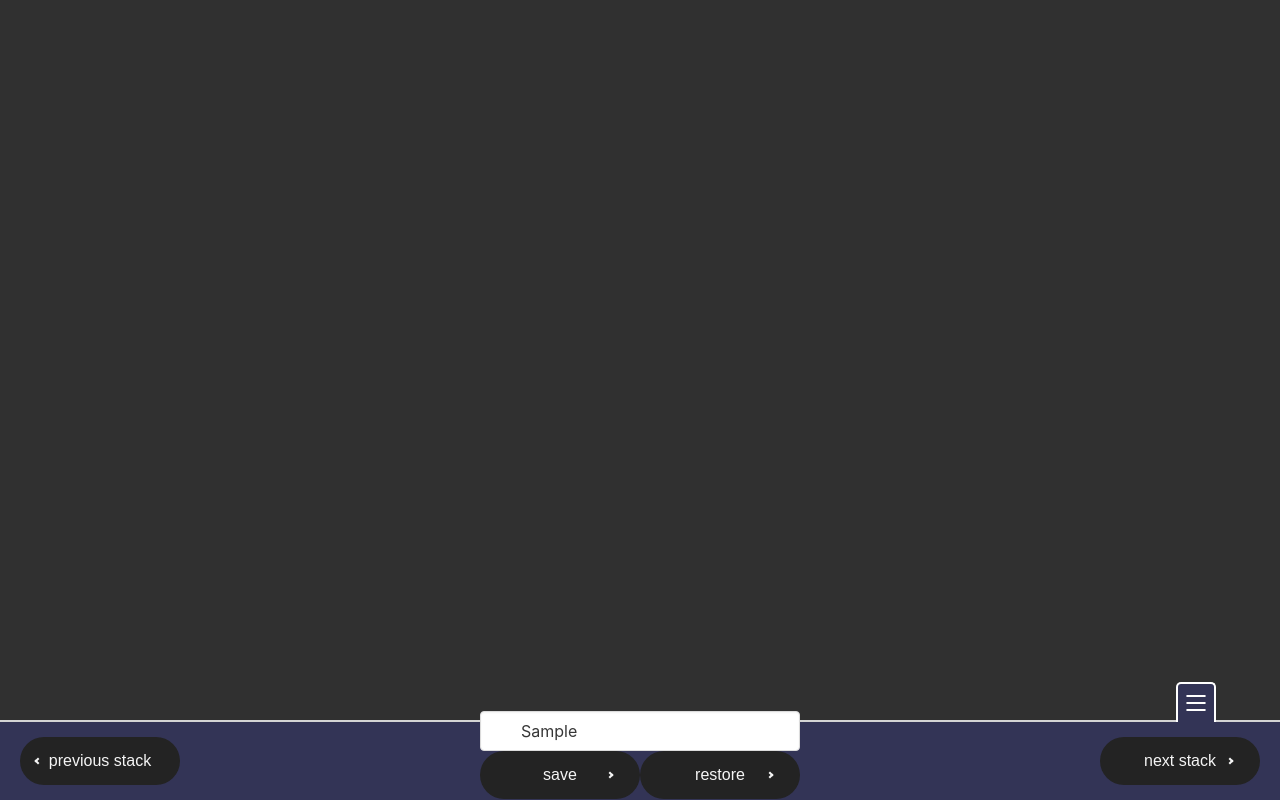
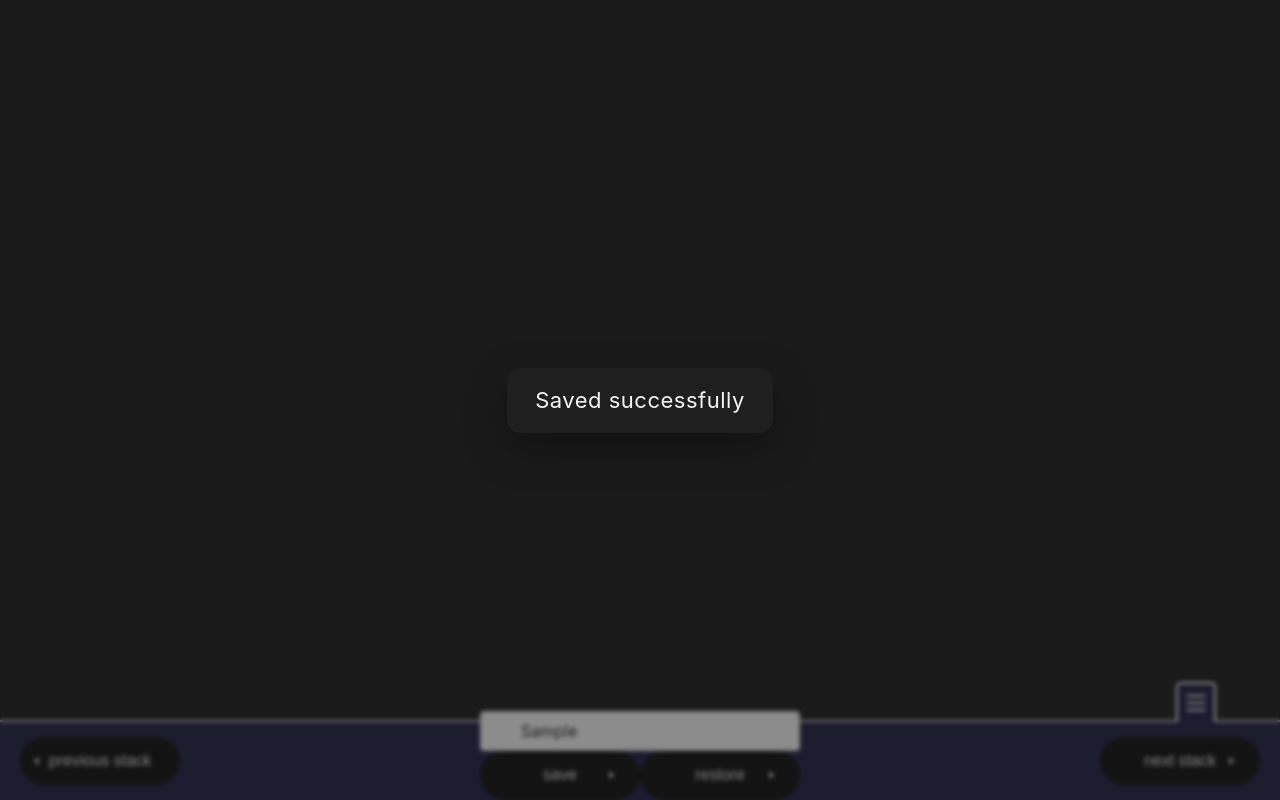
Before and after one commit to AbdoMoh96/redditImageViewer, a React (Vite) app: page / in a window 1280 px wide. Both pictures are taken after typing "Sample" into the empty fields and a click on the button "save". Built offline with nearby package versions, Linux system fonts and the light colour scheme.

Commit message:
added save confirmation

```diff
--- a/src/Components/Pages/HomePage/Panel/Scss/style.scss
+++ b/src/Components/Pages/HomePage/Panel/Scss/style.scss
@@ -81,6 +81,45 @@
   }
 }
 
+.saved_modal{
+  position: fixed;
+  inset: 0;
+  z-index: 1000;
+  display: flex;
+  align-items: center;
+  justify-content: center;
+}
+
+.saved_modal__backdrop{
+  position: absolute;
+  inset: 0;
+  background: rgba(0, 0, 0, 0.45);
+  backdrop-filter: blur(2px);
+}
+
+.saved_modal__content{
+  position: relative;
+  padding: 16px 28px;
+  background: #1f1f1f;
+  color: #f5f5f5;
+  border-radius: 14px;
+  font-size: 22px;
+  letter-spacing: 0.5px;
+  box-shadow: 0 16px 40px rgba(0, 0, 0, 0.35);
+  animation: saved_modal_in 0.25s ease-out;
+}
+
+@keyframes saved_modal_in{
+  from{
+    opacity: 0;
+    transform: translateY(8px) scale(0.98);
+  }
+  to{
+    opacity: 1;
+    transform: translateY(0) scale(1);
+  }
+}
+
 /*
 .card_media{
   @include backgroundImg('../../../../../Resources/Public/Panel/images/media.jpg');
--- a/src/Components/Pages/HomePage/Panel/index.jsx
+++ b/src/Components/Pages/HomePage/Panel/index.jsx
@@ -1,4 +1,4 @@
-import React, { useEffect, useState } from "react";
+import React, { useEffect, useRef, useState } from "react";
 import { Section, OpenBtn, CloseBtn, Button } from "./StyledComponents/style";
 import "./Scss/style.scss";
 import axios from "axios";
@@ -15,6 +15,8 @@ const Panel = ({ imagesUpdate, loader, activeSlide, slideToUpdate }) => {
     previous: "",
   });
   const [count, countUpdate] = useState(0);
+  const [showSavedModal, setShowSavedModal] = useState(false);
+  const saveTimeoutRef = useRef(null);
 
   const saveTolocalStorage = () => {
     localStorage.setItem(
@@ -27,6 +29,14 @@ const Panel = ({ imagesUpdate, loader, activeSlide, slideToUpdate }) => {
         currentImageUrls: imageUrls,
       })
     );
+    setShowSavedModal(true);
+    if (saveTimeoutRef.current) {
+      clearTimeout(saveTimeoutRef.current);
+    }
+    saveTimeoutRef.current = setTimeout(() => {
+      setShowSavedModal(false);
+      saveTimeoutRef.current = null;
+    }, 3000);
   };
 
   const getStateFromlocalStorage = () => {
@@ -39,7 +49,13 @@ const Panel = ({ imagesUpdate, loader, activeSlide, slideToUpdate }) => {
     countUpdate(data.currentCount);
   };
 
-  useEffect(() => {}, []);
+  useEffect(() => {
+    return () => {
+      if (saveTimeoutRef.current) {
+        clearTimeout(saveTimeoutRef.current);
+      }
+    };
+  }, []);
 
   const viewPanel = () => {
     if (classes === "panelHide") {
@@ -167,6 +183,13 @@ const Panel = ({ imagesUpdate, loader, activeSlide, slideToUpdate }) => {
       <CloseBtn onClick={() => viewPanel()}>
         <h3>&#10005;</h3>
       </CloseBtn>
+
+      {showSavedModal && (
+        <div className="saved_modal" role="status" aria-live="polite">
+          <div className="saved_modal__backdrop" />
+          <div className="saved_modal__content">Saved successfully</div>
+        </div>
+      )}
     </Section>
   );
 };
```
Also changed, not shown: 1 other file (tests, documents, lock files or other folders).
